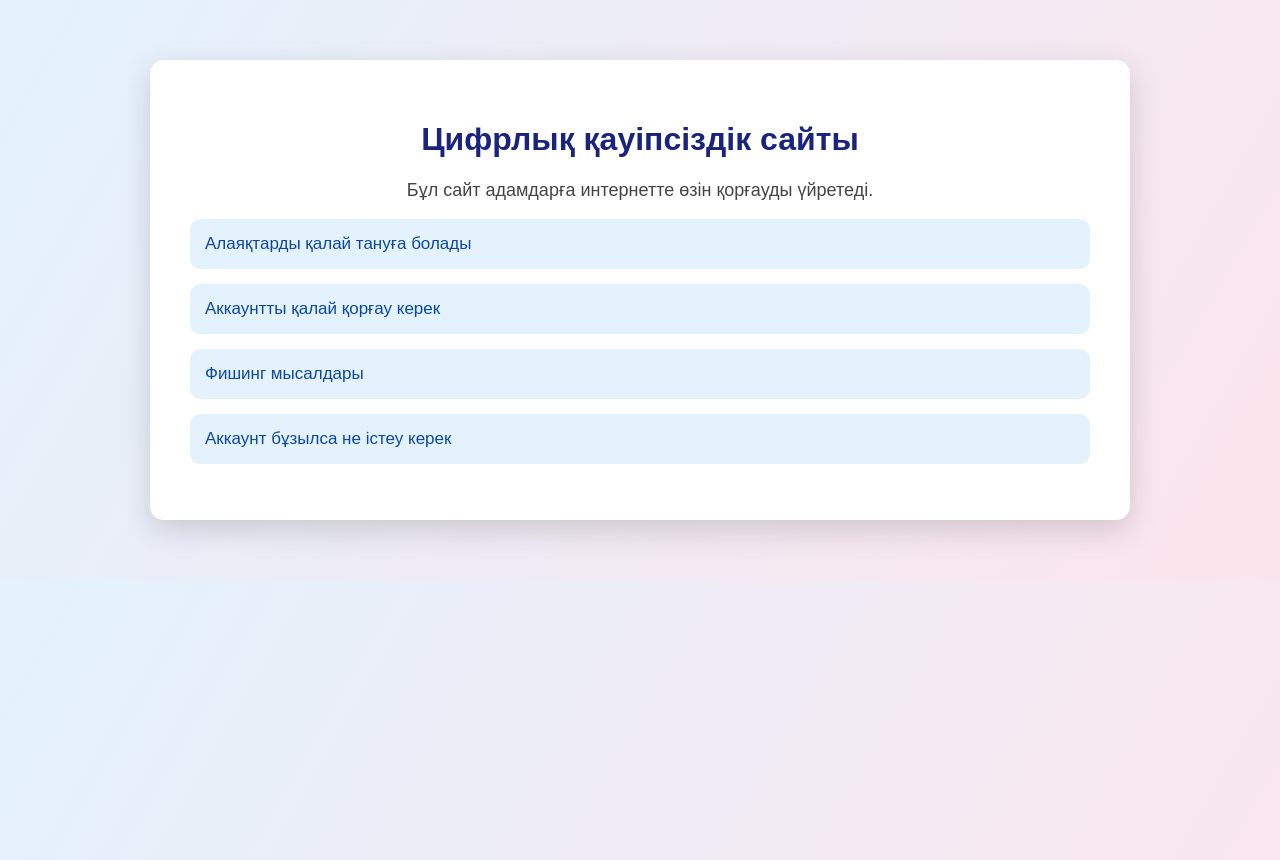
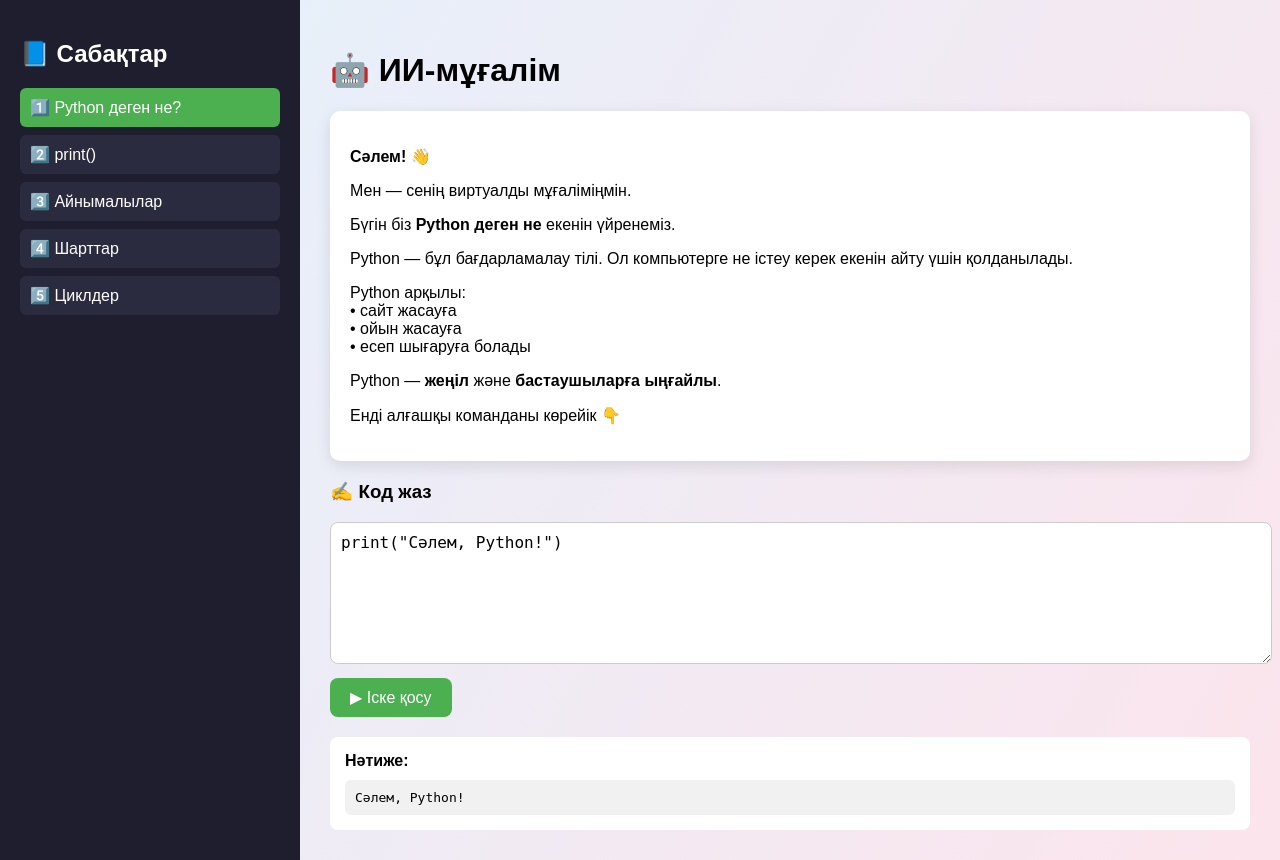
Before and after one commit to yvyyvff164-dotcom/digital-safety-site, a Flask app: page / in a window 1280 px wide. Run offline with Flask 3, Linux system fonts and the light colour scheme.

Commit message:
Add Python tutor HTML and CSS

```diff
--- a/app.py
+++ b/app.py
@@ -3,52 +3,8 @@ from flask import Flask, render_template
 app = Flask(__name__)
 
 @app.route("/")
-def home():
+def index():
     return render_template("index.html")
-
-@app.route("/phishing")
-def phishing():
-    return """
-    <h2>Алаяқтық</h2>
-    <p>
-    Бейтаныс сілтемелерге өтпе.<br>
-    Банк ешқашан SMS арқылы құпия код сұрамайды.<br>
-    Күмәнді хабарламаларға сенбе.
-    </p>
-    """
-
-@app.route("/passwords")
-def passwords():
-    return """
-    <h2>Аккаунтты қорғау</h2>
-    <p>
-    Күрделі пароль қолдан.<br>
-    Бір парольді барлық жерде қолданба.<br>
-    Екі факторлы қорғауды (2FA) қос.
-    </p>
-    """
-
-@app.route("/examples")
-def examples():
-    return """
-    <h2>Фишинг мысалдары</h2>
-    <ul>
-        <li>Сіздің картаңыз бұғатталды</li>
-        <li>Сіз жүлде ұттыңыз</li>
-        <li>Аккаунтыңызға кірмек болды</li>
-    </ul>
-    """
-
-@app.route("/hacked")
-def hacked():
-    return """
-    <h2>Аккаунт бұзылса не істеу керек?</h2>
-    <ol>
-        <li>Парольді ауыстыр</li>
-        <li>Барлық құрылғылардан шығу</li>
-        <li>2FA қос</li>
-    </ol>
-    """
 
 if __name__ == "__main__":
     app.run(debug=True)
--- a/static/style.css
+++ b/static/style.css
@@ -1,56 +1,94 @@
 body {
+    margin: 0;
+    font-family: Arial, sans-serif;
     background: linear-gradient(120deg, #e3f2fd, #fce4ec);
-    font-family: Arial, sans-serif;
-    margin: 0;
-    padding: 0;
 }
 
 .container {
-    max-width: 900px;
-    margin: 60px auto;
-    background: white;
-    padding: 40px;
-    border-radius: 14px;
-    box-shadow: 0 10px 30px rgba(0,0,0,0.15);
+    display: flex;
+    height: 100vh;
 }
 
-h1 {
-    text-align: center;
-    color: #1a237e;
+/* СОЛ ЖАҚ */
+.sidebar {
+    width: 260px;
+    background: #1e1e2f;
+    color: white;
+    padding: 20px;
 }
 
-p {
-    text-align: center;
-    font-size: 18px;
-    color: #444;
+.sidebar h2 {
+    margin-bottom: 20px;
 }
 
-h3 {
-    margin-top: 40px;
-    color: #333;
-}
-
-ul {
+.sidebar ul {
     list-style: none;
     padding: 0;
 }
 
-ul li {
-    margin: 15px 0;
+.sidebar li {
+    padding: 10px;
+    margin-bottom: 8px;
+    background: #2b2b40;
+    border-radius: 6px;
+    cursor: pointer;
 }
 
-ul li a {
-    display: block;
-    padding: 15px;
-    background: #e3f2fd;
-    border-radius: 10px;
-    color: #0d47a1;
-    text-decoration: none;
-    font-size: 17px;
-    transition: 0.3s;
+.sidebar li.active {
+    background: #4caf50;
 }
 
-ul li a:hover {
-    background: #bbdefb;
-    transform: translateX(5px);
+/* ОРТА */
+.content {
+    flex: 1;
+    padding: 30px;
+    overflow-y: auto;
 }
+
+.teacher {
+    background: white;
+    padding: 20px;
+    border-radius: 10px;
+    margin-bottom: 20px;
+    box-shadow: 0 5px 15px rgba(0,0,0,0.1);
+}
+
+.code {
+    width: 100%;
+    height: 120px;
+    font-family: monospace;
+    font-size: 16px;
+    padding: 10px;
+    border-radius: 8px;
+    border: 1px solid #ccc;
+}
+
+.run-btn {
+    margin-top: 10px;
+    padding: 10px 20px;
+    font-size: 16px;
+    background: #4caf50;
+    color: white;
+    border: none;
+    border-radius: 8px;
+    cursor: pointer;
+}
+
+.run-btn:hover {
+    background: #43a047;
+}
+
+.output {
+    margin-top: 20px;
+    background: #fff;
+    padding: 15px;
+    border-radius: 8px;
+}
+
+.result {
+    margin-top: 10px;
+    background: #f1f1f1;
+    padding: 10px;
+    border-radius: 6px;
+    font-family: monospace;
+}
--- a/templates/index.html
+++ b/templates/index.html
@@ -2,21 +2,70 @@
 <html lang="kk">
 <head>
     <meta charset="UTF-8">
-    <title>Цифрлық қауіпсіздік</title>
+    <title>Python Tutor KZ</title>
     <link rel="stylesheet" href="{{ url_for('static', filename='style.css') }}">
 </head>
 <body>
 
 <div class="container">
-    <h1>Цифрлық қауіпсіздік сайты</h1>
-    <p>Бұл сайт адамдарға интернетте өзін қорғауды үйретеді.</p>
 
-    <ul>
-        <li><a href="/phishing">Алаяқтарды қалай тануға болады</a></li>
-        <li><a href="/passwords">Аккаунтты қалай қорғау керек</a></li>
-        <li><a href="/examples">Фишинг мысалдары</a></li>
-        <li><a href="/hacked">Аккаунт бұзылса не істеу керек</a></li>
-    </ul>
+    <!-- СОЛ ЖАҚ -->
+    <div class="sidebar">
+        <h2>📘 Сабақтар</h2>
+        <ul>
+            <li class="active">1️⃣ Python деген не?</li>
+            <li>2️⃣ print()</li>
+            <li>3️⃣ Айнымалылар</li>
+            <li>4️⃣ Шарттар</li>
+            <li>5️⃣ Циклдер</li>
+        </ul>
+    </div>
+
+    <!-- ОРТА -->
+    <div class="content">
+        <h1>🤖 ИИ-мұғалім</h1>
+
+        <div class="teacher">
+            <p><b>Сәлем! 👋</b></p>
+            <p>Мен — сенің виртуалды мұғаліміңмін.</p>
+
+            <p>
+                Бүгін біз <b>Python деген не</b> екенін үйренеміз.
+            </p>
+
+            <p>
+                Python — бұл бағдарламалау тілі.
+                Ол компьютерге не істеу керек екенін айту үшін қолданылады.
+            </p>
+
+            <p>
+                Python арқылы:
+                <br>• сайт жасауға
+                <br>• ойын жасауға
+                <br>• есеп шығаруға болады
+            </p>
+
+            <p>
+                Python — <b>жеңіл</b> және <b>бастаушыларға ыңғайлы</b>.
+            </p>
+
+            <p>Енді алғашқы команданы көрейік 👇</p>
+        </div>
+
+        <h3>✍️ Код жаз</h3>
+
+        <textarea class="code">
+print("Сәлем, Python!")
+        </textarea>
+
+        <button class="run-btn">▶ Іске қосу</button>
+
+        <div class="output">
+            <b>Нәтиже:</b>
+            <div class="result">Сәлем, Python!</div>
+        </div>
+    </div>
+
 </div>
 
 </body>
```
Also changed, not shown: templates/lesson.html (added, +17 -0 lines), templates/result.html (added, +15 -0 lines).
